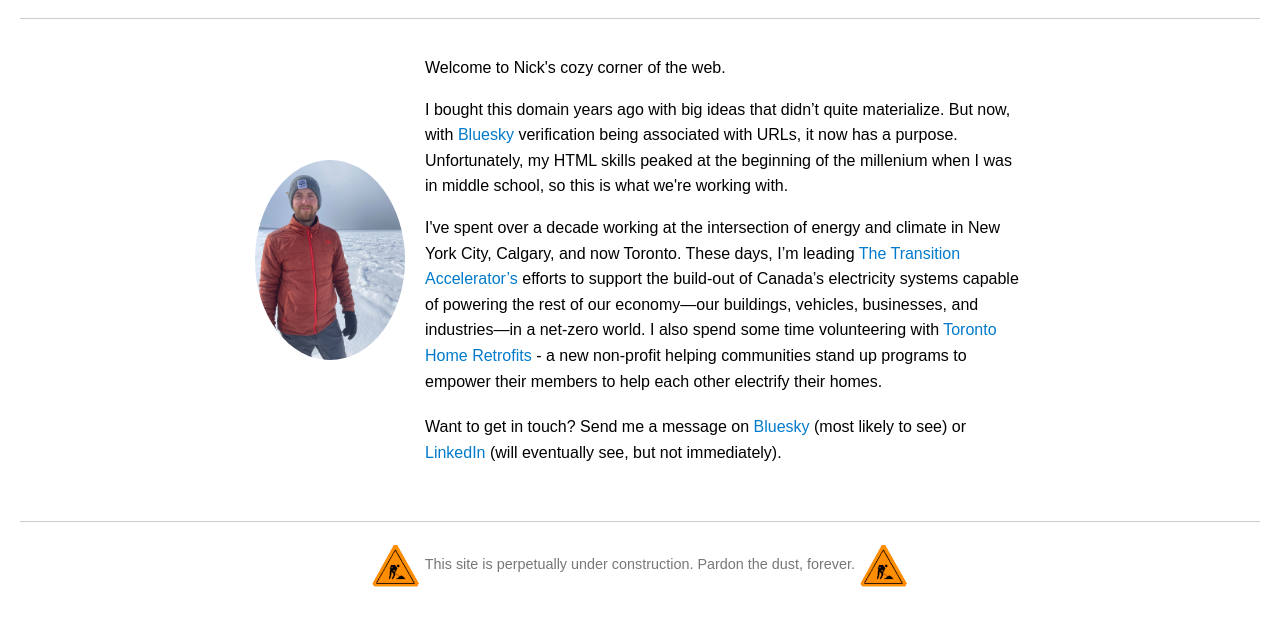
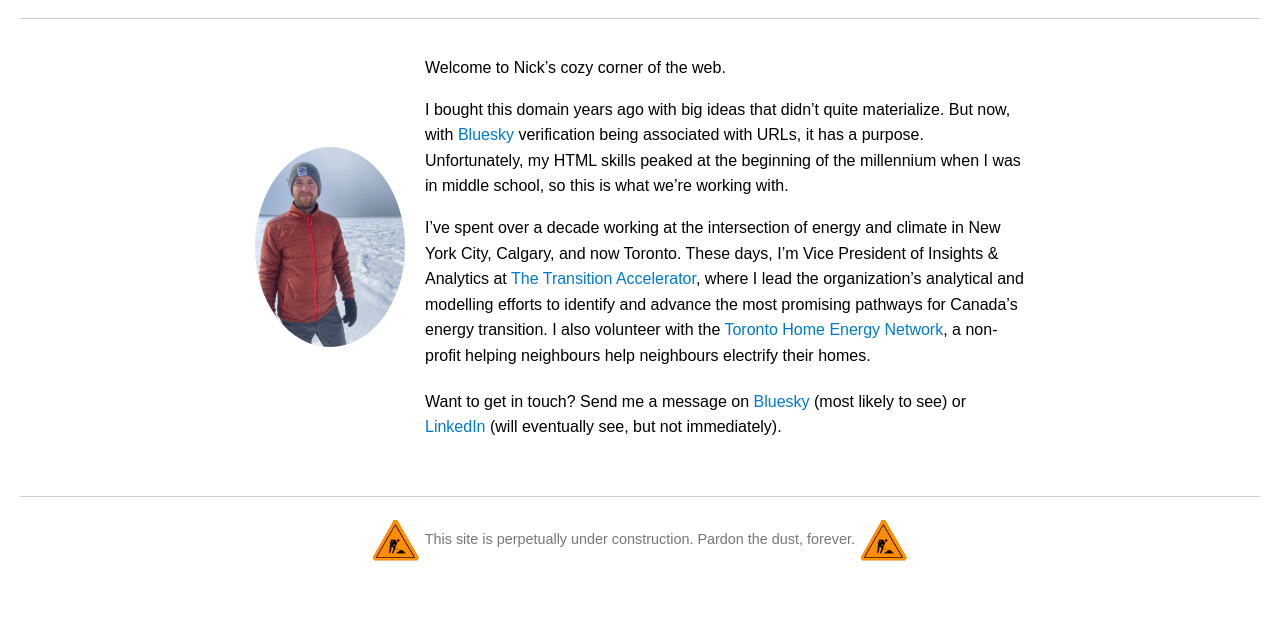
Before and after one commit to nckmartin/nckmartin.github.io, a plain HTML site: page index.html in a window 1280 px wide. Shown: the part 96-722 px from the top of the page. Drawn offline with Linux system fonts and the light colour scheme.

Commit message:
Update index.html

```diff
--- a/index.html
+++ b/index.html
@@ -78,24 +78,23 @@
         <div class="content">
             <img src="nick.jpg" alt="A picture of Nick">
             <div class="text">
-                <p>Welcome to Nick's cozy corner of the web.</p>
+                <p>Welcome to Nick’s cozy corner of the web.</p>
                 <p>
                     I bought this domain years ago with big ideas that didn’t quite materialize.
                     But now, with <a href="https://bsky.app/profile/nickmartin.ca" target="_blank">Bluesky</a> verification being associated with URLs,
-                    it now has a purpose.
+                    it has a purpose.
                     Unfortunately, my HTML skills peaked at the beginning of the
-                    millenium when I was in middle school, so this is what we're working with.
+                    millennium when I was in middle school, so this is what we’re working with.
                 </p>
                 <p>
-                  I've spent over a decade working at the intersection of energy
-                  and climate in New York City, Calgary, and now Toronto.
-                  These days, I’m leading <a href="https://transitionaccelerator.ca" target="_blank">The Transition Accelerator’s</a>
-                  efforts to support the build-out of Canada’s electricity systems capable of powering
-                  the rest of our economy—our buildings, vehicles, businesses, and industries—in a net-zero world.
-                  I also spend some time volunteering with <a href="https://torontohomeretrofits.ca" target="_blank">Toronto
-                  Home Retrofits</a> - a new non-profit helping communities stand up programs to empower their members to help
-                  each other electrify their homes.
-                  </a>
+                    I’ve spent over a decade working at the intersection of energy
+                    and climate in New York City, Calgary, and now Toronto.
+                    These days, I’m Vice President of Insights &amp; Analytics at
+                    <a href="https://transitionaccelerator.ca" target="_blank">The Transition Accelerator</a>,
+                    where I lead the organization’s analytical and modelling efforts to identify and advance
+                    the most promising pathways for Canada’s energy transition.
+                    I also volunteer with the <a href="https://torontohomeretrofits.ca" target="_blank">Toronto
+                    Home Energy Network</a>, a non-profit helping neighbours help neighbours electrify their homes.
                 </p>
                 <p style="margin-top: 20px;">
                     Want to get in touch? Send me a message on <a href="https://bsky.app/profile/nickmartin.ca" target="_blank">Bluesky</a> (most likely to see) or <a href="https://www.linkedin.com/in/nick-martin-47983b33/" target="_blank">LinkedIn</a> (will eventually see, but not immediately).
```
